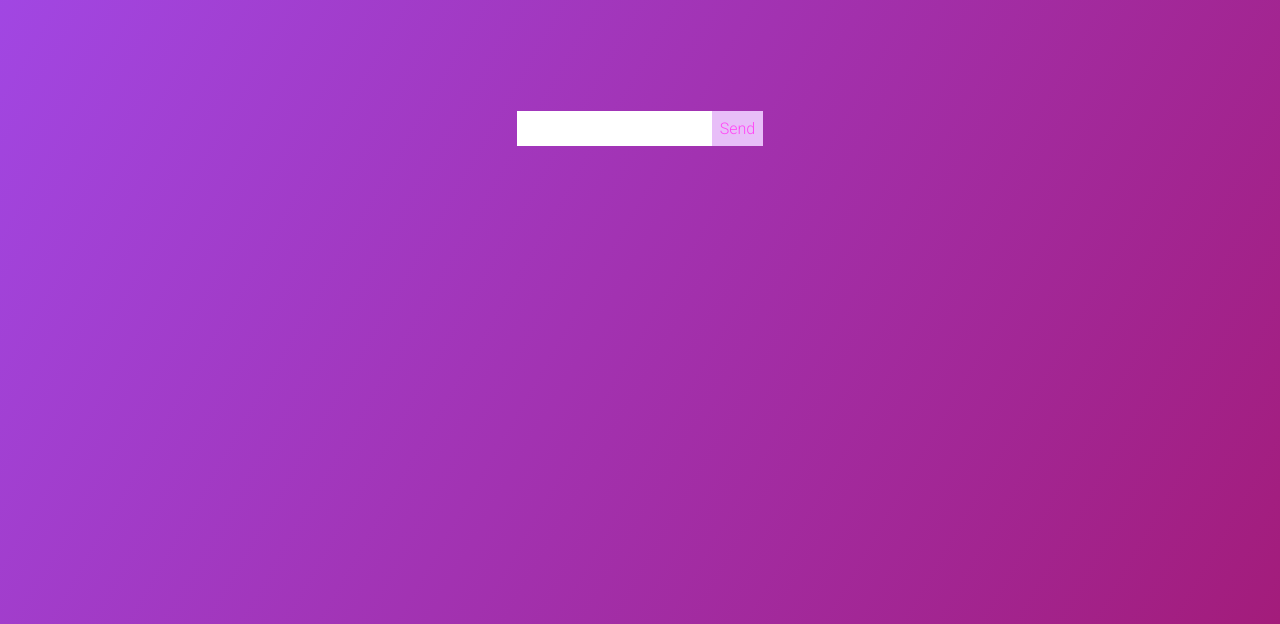
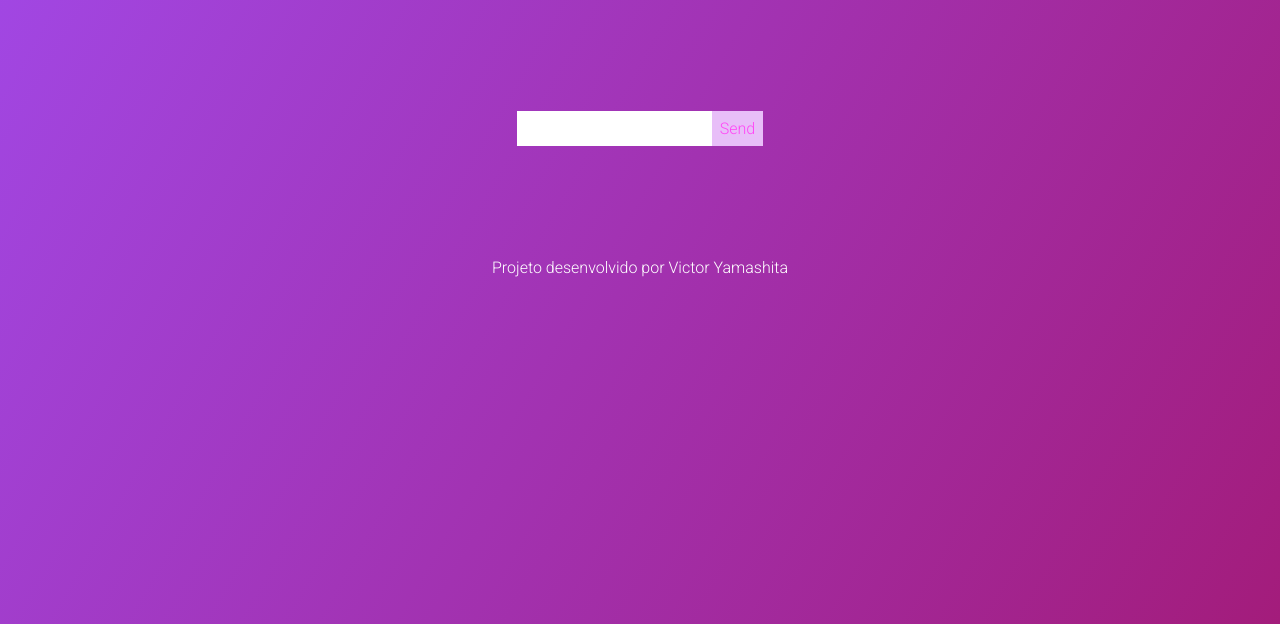
Before and after one commit to victorAkiyo/atividade-github, a plain HTML site: page Vanilla-Js-ToDoList-main/index.html in a window 1280 px wide. Shown: the part 176-800 px from the top of the page. Drawn offline with Linux system fonts and the light colour scheme.

Commit message:
feat: adiciona footer

```diff
--- a/Vanilla-Js-ToDoList-main/index.html
+++ b/Vanilla-Js-ToDoList-main/index.html
@@ -25,5 +25,8 @@
       <button class="todo-button" type="submit">Send</button>
     </form>
     <script src="./app.js"></script>
+    <footer>
+      <p>Projeto desenvolvido por Victor Yamashita</p>
+  </footer>
   </body>
 </html>
--- a/Vanilla-Js-ToDoList-main/style.css
+++ b/Vanilla-Js-ToDoList-main/style.css
@@ -123,3 +123,9 @@ nav {
   border-radius: 10px;
   box-shadow: 0 0 10px rgba(0,0,0,0.3);
 }
+footer {
+  text-align: center;
+  padding: 20px;
+  margin-top: 30px;
+  color: white;
+}
```
